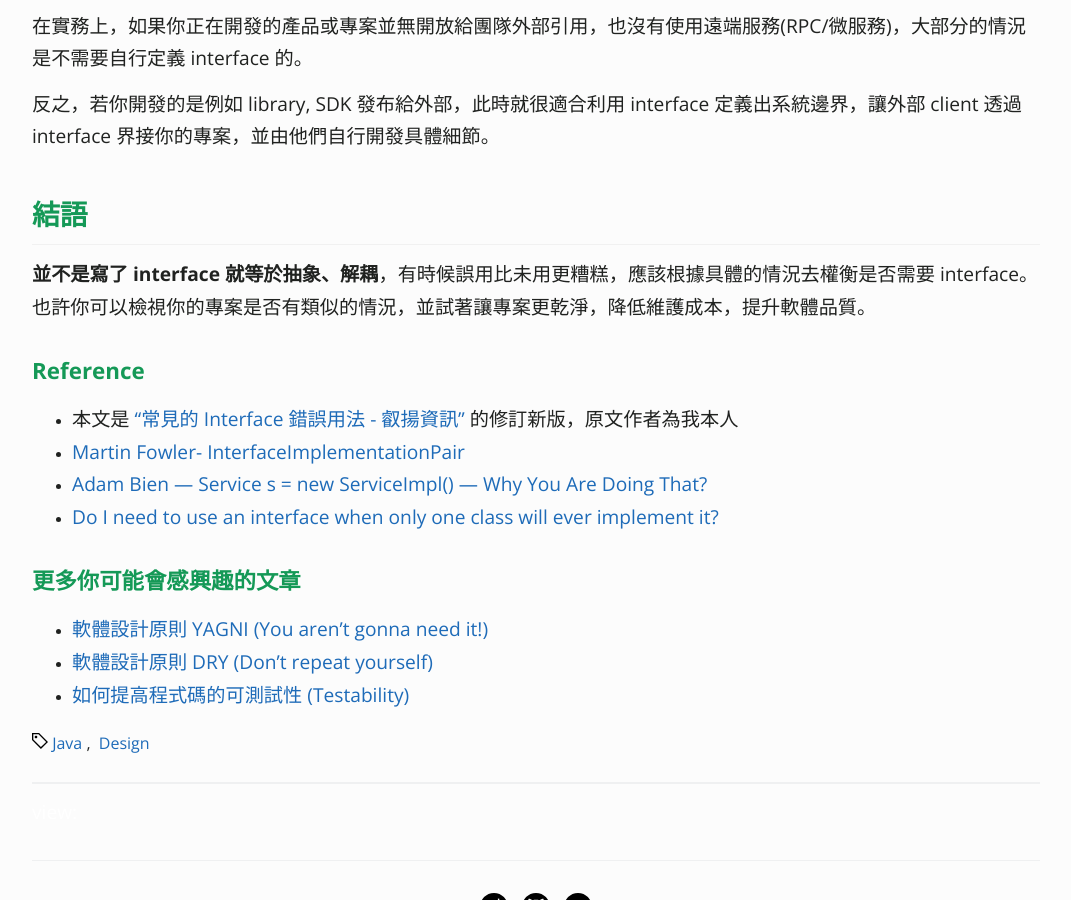
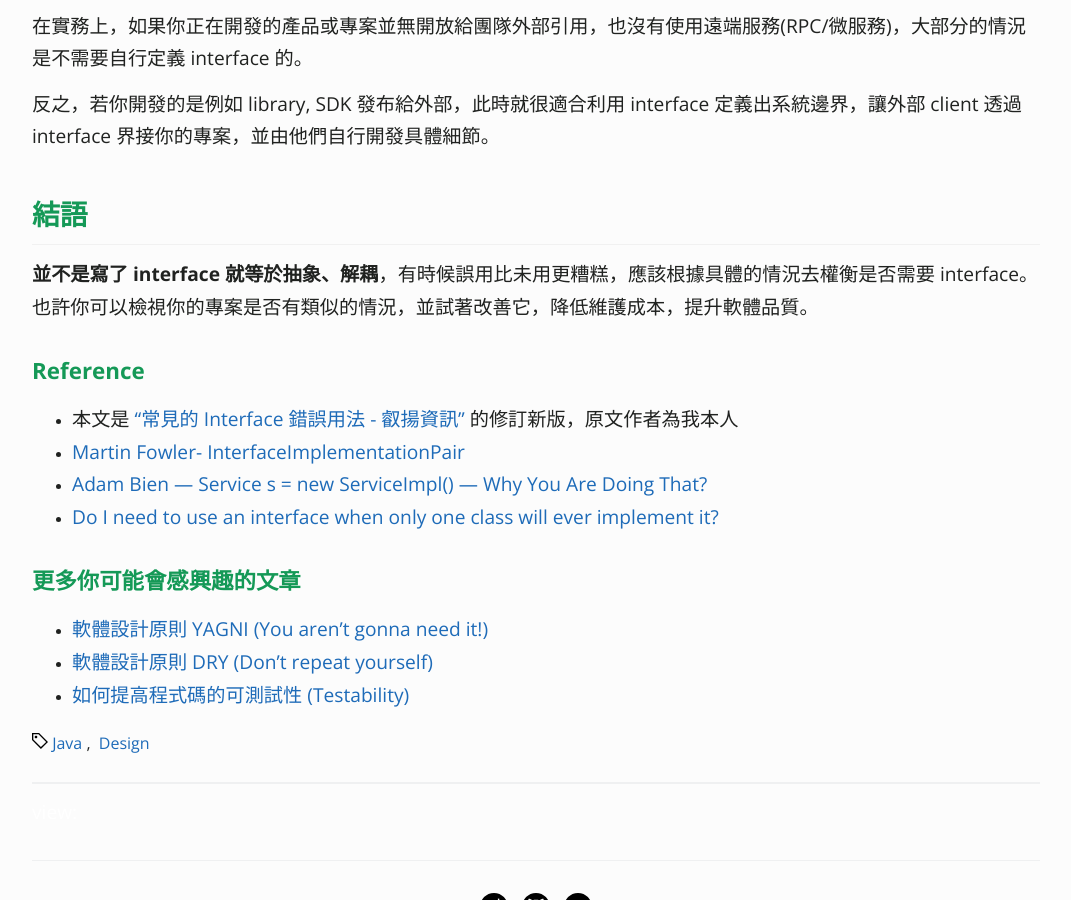
Before and after one commit to KaiSheng714/KaiSheng714.github.io, a Jekyll site: the page built from _posts/2022-01-20-anti-pattern-of-java-interface-impl-style.md, in a window 1280 px wide and 900 px high, scrolled down 2493 px. Shown: the whole window, without its empty margins (104-1175 px from the left). Built offline with Jekyll 4.4.1, drawn with Linux system fonts in a browser that asks for light colours; comment, search, counter and statistics services are not loaded.

Commit message:
interface

```diff
--- a/_posts/2022-01-20-anti-pattern-of-java-interface-impl-style.md
+++ b/_posts/2022-01-20-anti-pattern-of-java-interface-impl-style.md
@@ -64,7 +64,7 @@ image: /assets/image/interface-impl-dir.png
 反之，若你開發的是例如 library, SDK 發布給外部，此時就很適合利用 interface 定義出系統邊界，讓外部 client 透過 interface 界接你的專案，並由他們自行開發具體細節。
 
 ## **結語**
-**並不是寫了 interface 就等於抽象、解耦**，有時候誤用比未用更糟糕，應該根據具體的情況去權衡是否需要 interface。也許你可以檢視你的專案是否有類似的情況，並試著讓專案更乾淨，降低維護成本，提升軟體品質。
+**並不是寫了 interface 就等於抽象、解耦**，有時候誤用比未用更糟糕，應該根據具體的情況去權衡是否需要 interface。也許你可以檢視你的專案是否有類似的情況，並試著改善它，降低維護成本，提升軟體品質。
 ### **Reference**
 - 本文是 ["常見的 Interface 錯誤用法 - 叡揚資訊"](https://www.gss.com.tw/blog/interface) 的修訂新版，原文作者為我本人
 - [Martin Fowler- InterfaceImplementationPair](https://martinfowler.com/bliki/InterfaceImplementationPair.html)
```
